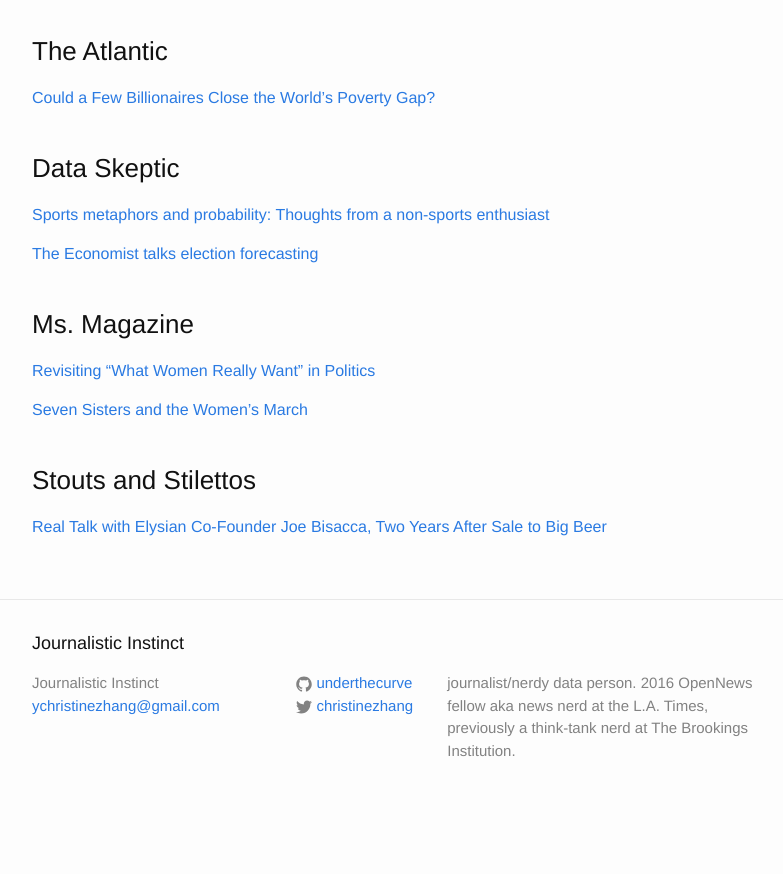
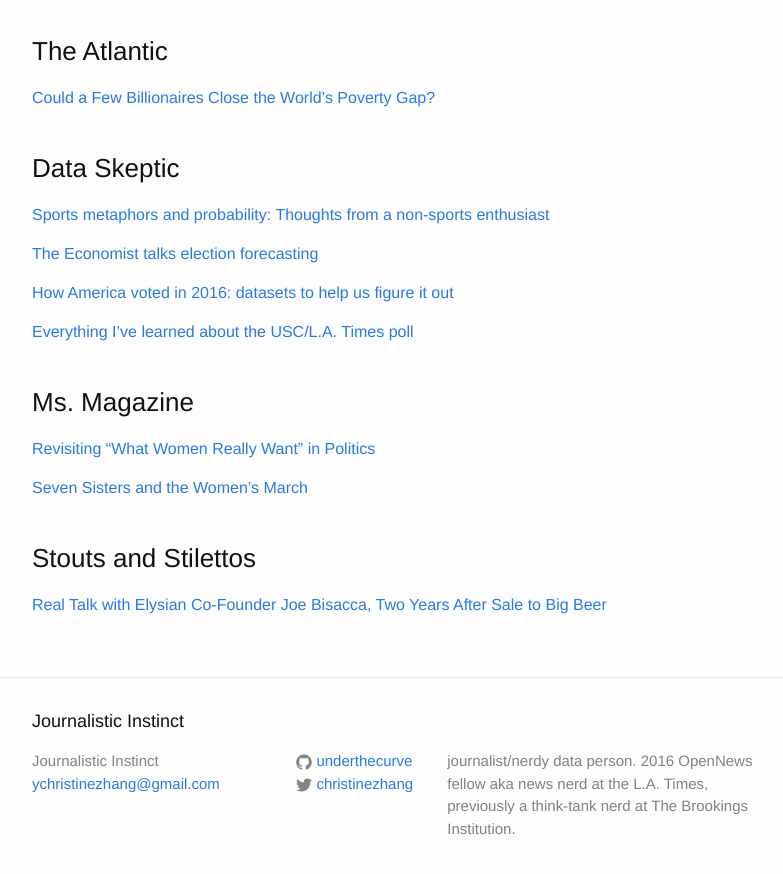
Before and after one commit to underthecurve/underthecurve.github.io, a Jekyll site: the page built from bylines.md, in a window 1280 px wide and 900 px high, scrolled down 678 px. Shown: the top 874 px of the window, without its empty margins (238-1021 px from the left). Built offline with Jekyll 4.4.1, drawn with Linux system fonts in a browser that asks for light colours; before the commit the page ends 1500 px from its top, so only the background shows below that.

Commit message:
bylines update

```diff
--- a/bylines.md
+++ b/bylines.md
@@ -40,6 +40,10 @@
 [Sports metaphors and probability: Thoughts from a non-sports enthusiast](https://dataskeptic.com/blog/polling/2017/sports-metaphors-and-probability-thoughts-from-a-non-sports-enthusiast)
 
 [The Economist talks election forecasting](https://dataskeptic.com/blog/polling/2017/the-economist-talks-election-forecasting)
+
+[How America voted in 2016: datasets to help us figure it out](https://dataskeptic.com/blog/polling/2017/how-america-voted-in-2016-datasets-to-help-us-figure-it-out)
+
+[Everything I've learned about the USC/L.A. Times poll](https://dataskeptic.com/blog/polling/2017/everything-ive-learned-about-the-uscl.a.-times-poll)
 <br>
 <br>
 ### Ms. Magazine
```
